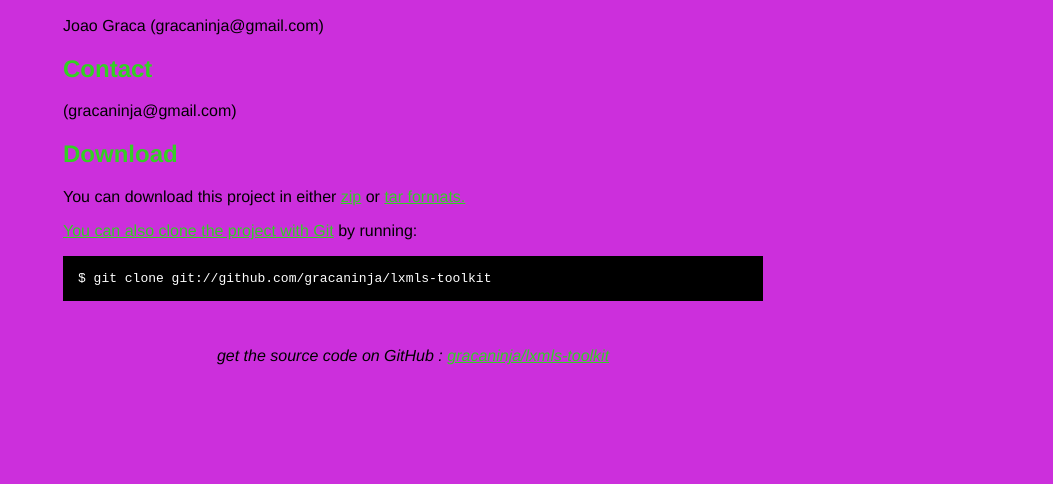
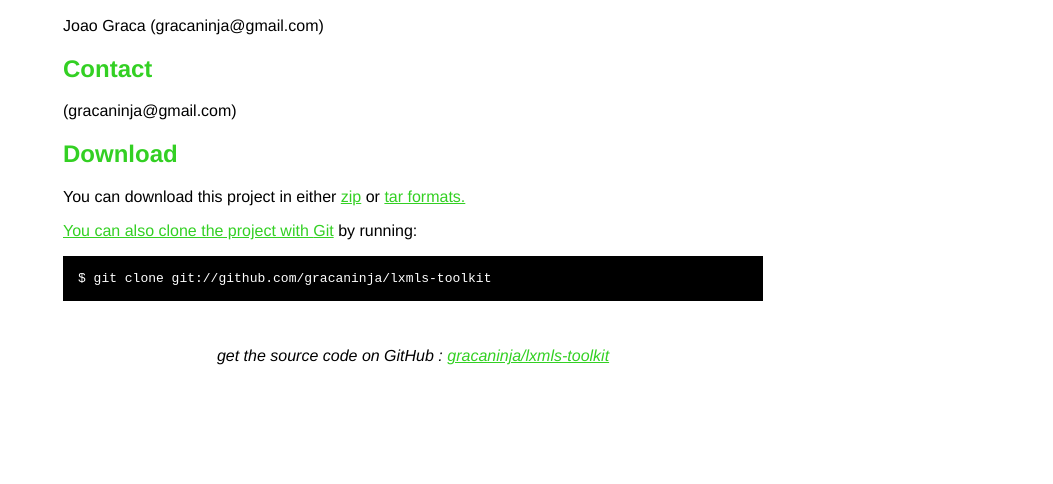
Before and after one commit to LxMLS/lxmls-toolkit, a plain HTML site: page index.html in a window 1280 px wide. Shown: the part 316-800 px from the top of the page, without its empty margins (227-1280 px from the left). Drawn offline with Linux system fonts and the light colour scheme.

Commit message:
changed background color

```diff
--- a/index.html
+++ b/index.html
@@ -8,7 +8,7 @@
   <style type="text/css">
     body {
       margin-top: 1.0em;
-      background-color: #cc2fdc;
+      background-color: white;
       font-family: Helvetica, Arial, FreeSans, san-serif;
       color: #000000;
     }
```
